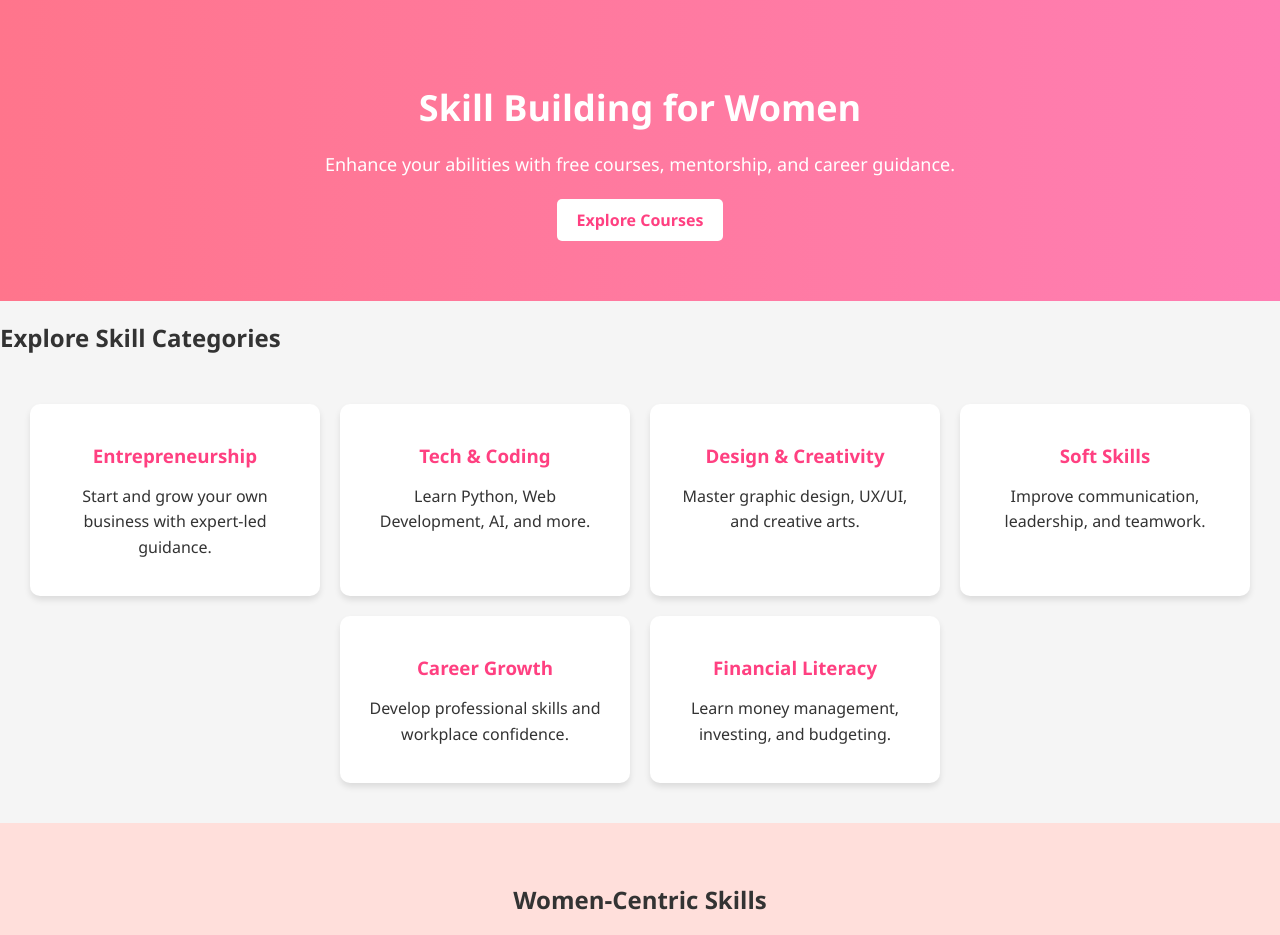
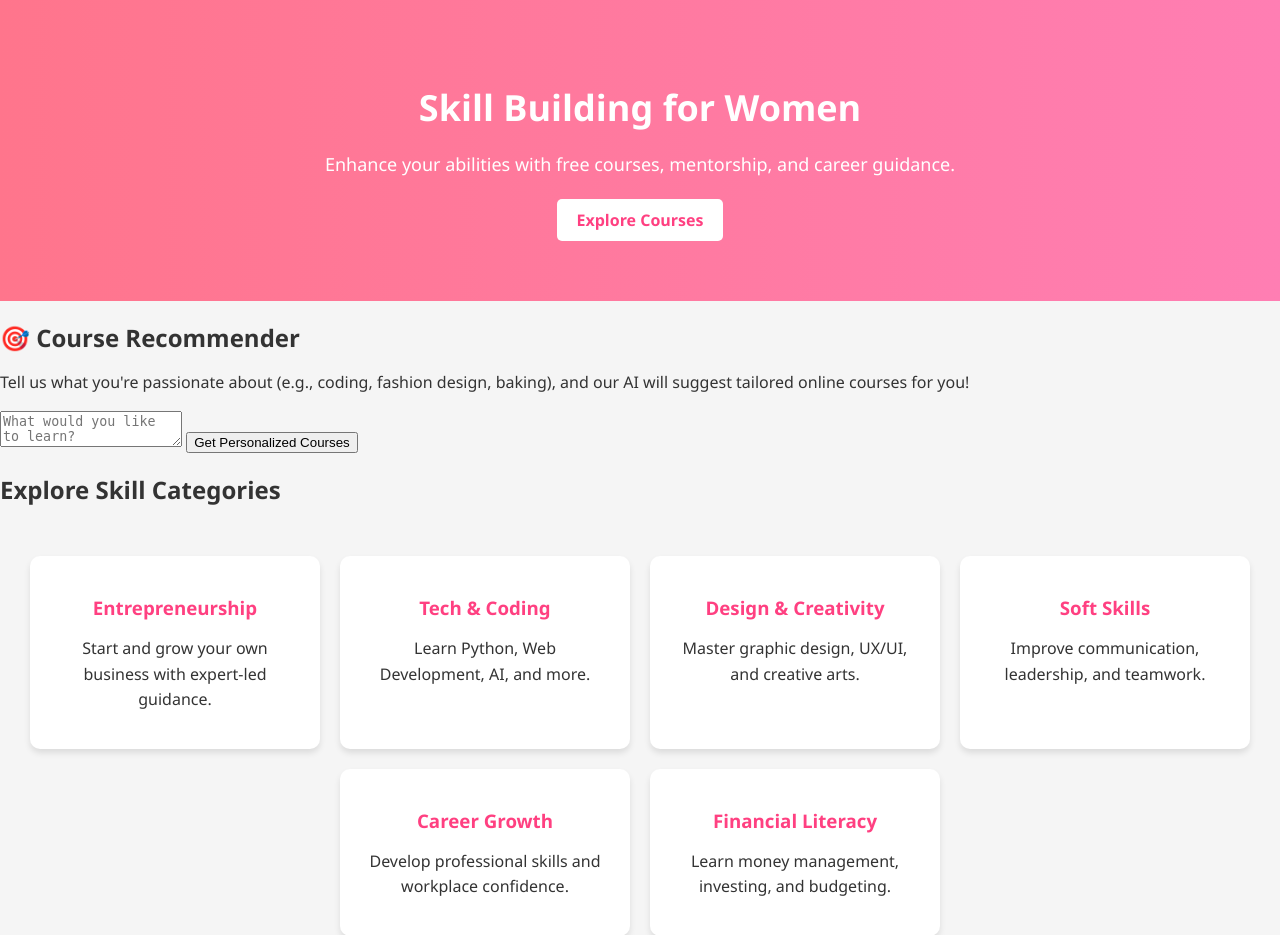
Before and after one commit to KhurramRashid6893/5_EmpowHer, a Flask app: page /skill_building in a window 1280 px wide. Shown: the part 223-1158 px from the top of the page. Run offline with Flask 3, Linux system fonts and the light colour scheme.

Commit message:
Update skill_building.html

```diff
--- a/templates/skill_building.html
+++ b/templates/skill_building.html
@@ -1,7 +1,8 @@
+
 {% extends 'base.html' %}
 
 {% block content %}
-
+<link rel="stylesheet" href="{{ url_for('static', filename='css/skill_building.css') }}">
 <!-- Search Section -->
 <div class="search-container">
     <input type="text" id="search-input" placeholder="Search for skill-building topics...">
@@ -15,6 +16,43 @@
     <p>Enhance your abilities with free courses, mentorship, and career guidance.</p>
     <a href="https://www.coursera.org/browse/personal-development" target="_blank" class="btn">Explore Courses</a>
 </div>
+
+<!-- 🎯 AI Course Recommender Section -->
+<div class="ai-section">
+    <h2>🎯 Course Recommender</h2>
+    <p>Tell us what you're passionate about (e.g., coding, fashion design, baking), and our AI will suggest tailored online courses for you!</p>
+    <form method="POST" action="/skill_building" class="ai-form">
+        <textarea name="interest" placeholder="What would you like to learn?" required></textarea>
+        <button type="submit">Get Personalized Courses</button>
+    </form>
+    {% if response %}
+    <div class="ai-response">
+        <h3>🌟 Recommended Courses</h3>
+        <ul class="course-list">
+            {% for line in response.split('\n') if line.strip() %}
+            <li>{{ line }}</li>
+            {% endfor %}
+        </ul>
+    </div>
+    {% endif %}
+</div>
+
+<!-- JavaScript for Search Functionality -->
+<script>
+    function searchGoogle() {
+        let query = document.getElementById('search-input').value;
+        if (query) {
+            window.open(`https://www.google.com/search?q=${query}`, '_blank');
+        }
+    }
+
+    function searchYouTube() {
+        let query = document.getElementById('search-input').value;
+        if (query) {
+            window.open(`https://www.youtube.com/results?search_query=${query}`, '_blank');
+        }
+    }
+</script>
 
 <!-- Skill Development Categories -->
 <div class="info-section">
@@ -33,7 +71,7 @@
             <p>Master graphic design, UX/UI, and creative arts.</p>
         </div>
         <div class="card">
-            <h3><a href="https://www.edx.org/course/soft-skills" target="_blank">Soft Skills</a></h3>
+            <h3><a href="https://www.udemy.com/topic/soft-skills/" target="_blank">Soft Skills</a></h3>
             <p>Improve communication, leadership, and teamwork.</p>
         </div>
         <div class="card">
```
